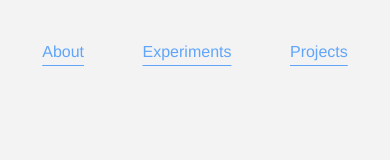
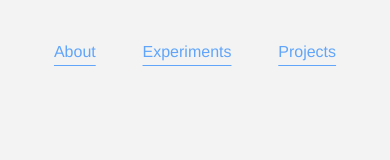
Before and after one commit to georgegausden/portfolio, a Next.js app: page /test2 in a window 390 px wide. Shown: the top 160 px of the page. Built offline with nearby package versions, Linux system fonts and the light colour scheme.

Commit message:
Refactor ProjectCard layout, update image dimensions, and improve project data structure

```diff
--- a/app/globals.css
+++ b/app/globals.css
@@ -13,7 +13,7 @@
   }
 
   #subButton{
-    @apply bg-none italic text-blue-600 no-underline
+    @apply bg-none italic text-blue-600 no-underline text-left
   }
 
   #videoPlayerButton{
--- a/app/test2/page.tsx
+++ b/app/test2/page.tsx
@@ -38,7 +38,7 @@ export default function HomePage() {
   return (
     <div className="flex flex-col min-h-screen ">
       <nav className=" pt-10 top-0 z-20 text-center justify-center w-full">
-        <div className="flex text-center gap-[15%] md:gap-[10%] justify-center w-full">
+        <div className="flex text-center gap-[12%] md:gap-[10%] justify-center w-full">
           <div>
             <button onMouseEnter={() => setHoveredSection("About")}>About</button>
             {hoveredSection === "About" && (
```
